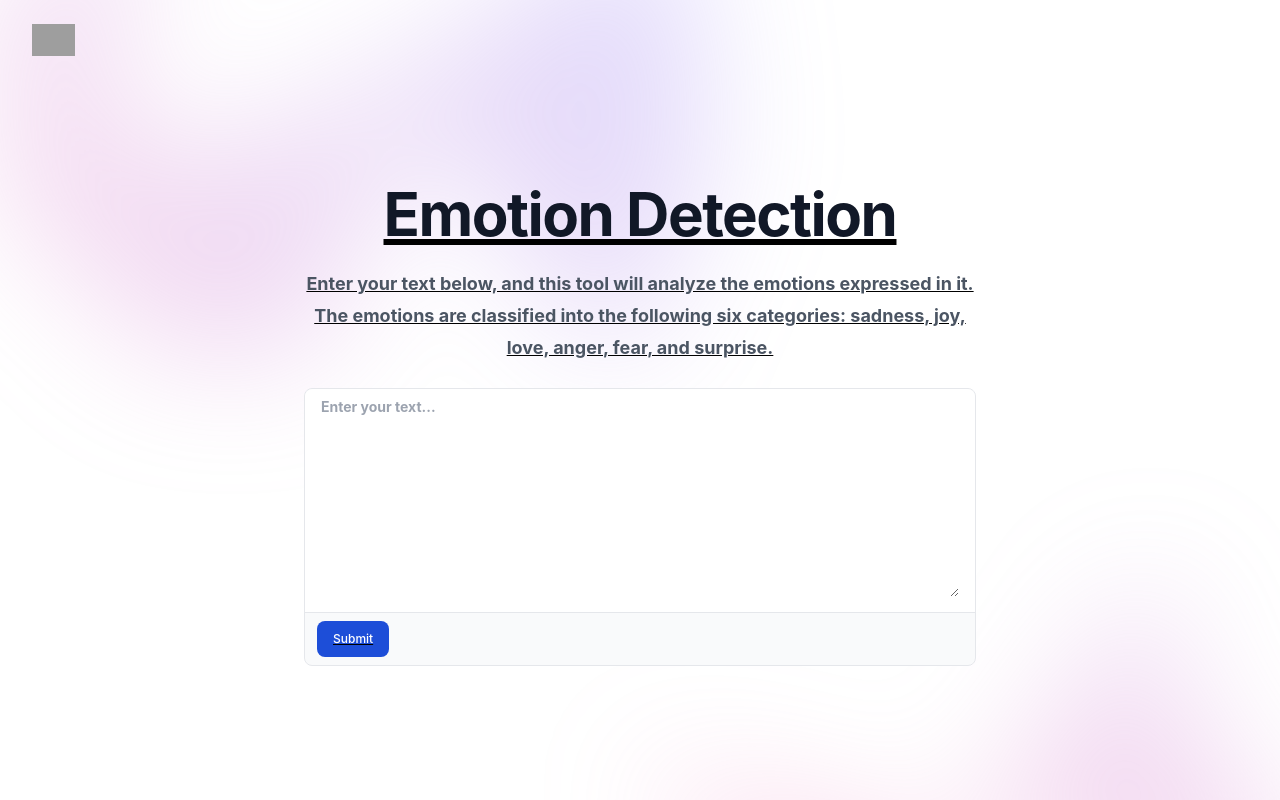
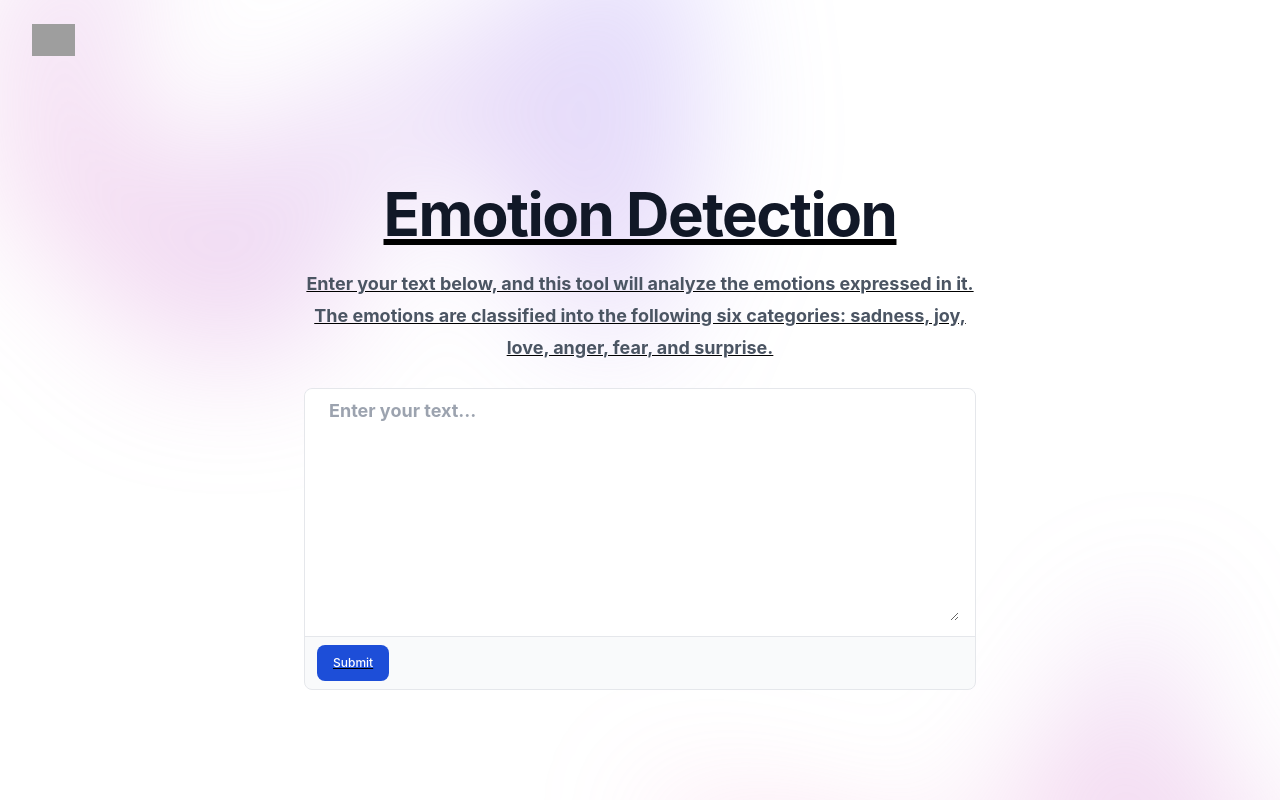
Before and after one commit to GauravKaklotar/Emotions_Analysis, a React (Create React App) app in the folder frontend/: page / in a window 1280 px wide. Shown: the top 800 px of the page. Built offline with nearby package versions, Linux system fonts and the light colour scheme; grey boxes are pictures that could not be loaded.

Commit message:
update textarea

```diff
--- a/frontend/src/example.jsx
+++ b/frontend/src/example.jsx
@@ -105,7 +105,7 @@ export default function Example() {
                   <textarea id="comment"
                     value={text}
                     onChange={(e) => setText(e.target.value)}
-                    rows="10" class="w-full px-0 text-sm text-gray-900 bg-white border-0 dark:bg-gray-800 focus:ring-0 dark:text-white dark:placeholder-gray-400" placeholder="Enter your text..." required ></textarea>
+                    rows="8" class="w-full px-2 text-lg text-gray-900 bg-white border-0 dark:bg-gray-800 focus:ring-0 dark:text-white dark:placeholder-gray-400" placeholder="Enter your text..." required ></textarea>
                 </div>
                 <div class="flex items-center justify-between px-3 py-2 border-t dark:border-gray-600">
                   <button type="submit" class="inline-flex items-center py-2.5 px-4 text-xs font-medium text-center text-white bg-blue-700 rounded-lg focus:ring-4 focus:ring-blue-200 dark:focus:ring-blue-900 hover:bg-blue-800">
```
